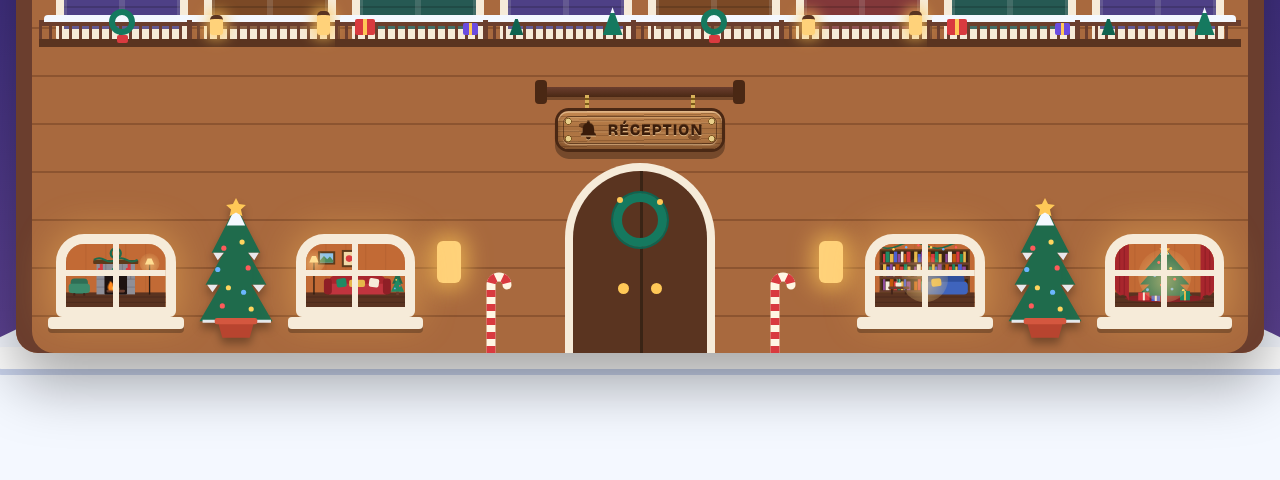
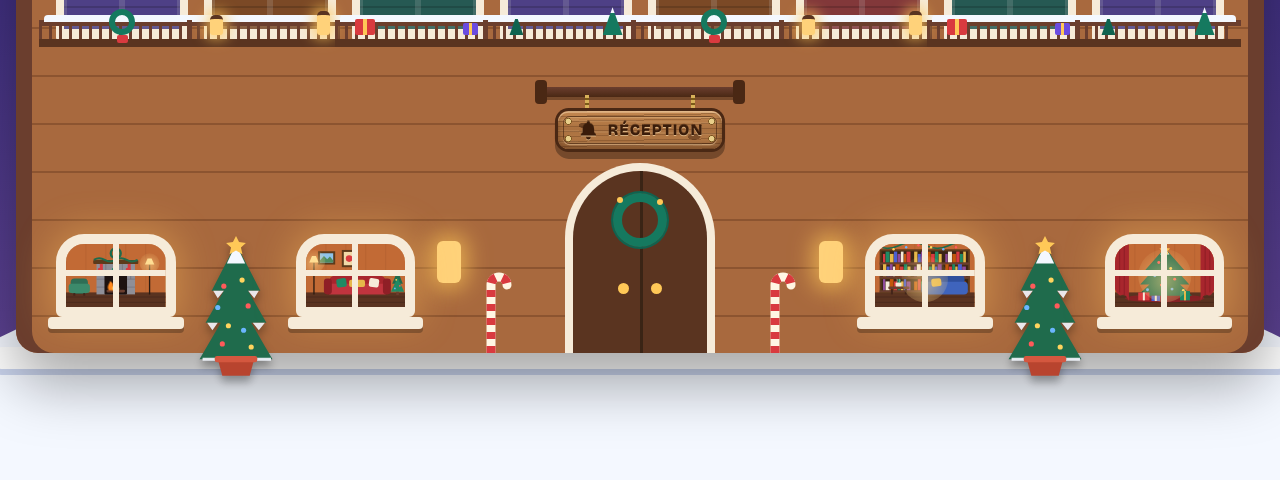
Before and after one commit to JordanSavary/sres-prono, a PHP site: page /avent/index.php in a window 1280 px wide. Shown: the part 1164-1644 px from the top of the page. Run offline with PHP 8.4, Linux system fonts and the light colour scheme; the visitor is signed in with stand-in values (Sample User, id 1); data comes from the database, SQL or seed files in the repository; tables that the repository leaves empty or names only in its code hold one stand-in row (values such as "Sample post").

Commit message:
Calendrier : sapins en pot posés au sol, au niveau des cadeaux
Co-Authored-By: Claude Sonnet 5.5 <noreply@anthropic.com>
Claude-Session: https://claude.ai/code/session_01RKonAzNsBSbwDsNRoJs6ey

```diff
--- a/avent/assets/avent.css
+++ b/avent/assets/avent.css
@@ -382,7 +382,7 @@ a { color: var(--or); }
     .lounge::before { content: ""; position: absolute; inset: 0; z-index: 2; pointer-events: none;
         background: linear-gradient(#f6ebd9, #f6ebd9) center / 6px 100% no-repeat, linear-gradient(#f6ebd9, #f6ebd9) center 46% / 100% 6px no-repeat; }
     .lounge::after { content: ""; position: absolute; left: -18px; right: -18px; bottom: -22px; height: 12px; border-radius: 4px; background: #f6ebd9; box-shadow: 0 4px 0 rgba(0, 0, 0, .25); }
-    .sapin-pot { flex: 0 0 auto; width: 76px; height: auto; margin-bottom: -22px; filter: drop-shadow(0 6px 4px rgba(0, 0, 0, .3)); }
+    .sapin-pot { flex: 0 0 auto; width: 76px; height: auto; margin-bottom: -60px; filter: drop-shadow(0 6px 4px rgba(0, 0, 0, .3)); }
     .flamme { transform-box: fill-box; transform-origin: 50% 100%; animation: flamme 1.1s ease-in-out infinite alternate; }
 }
 @keyframes flamme { from { transform: scale(1.05, .9); } to { transform: scale(.94, 1.12); } }
```
